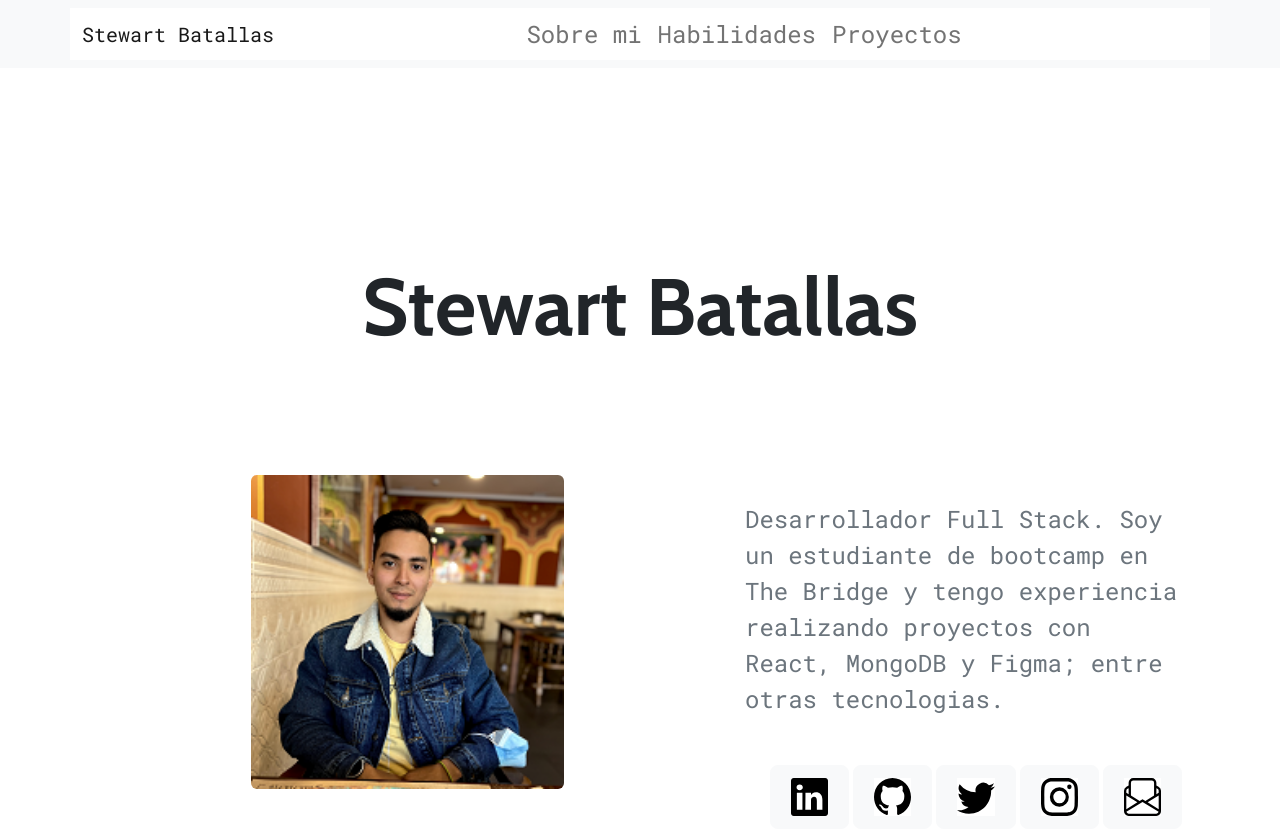
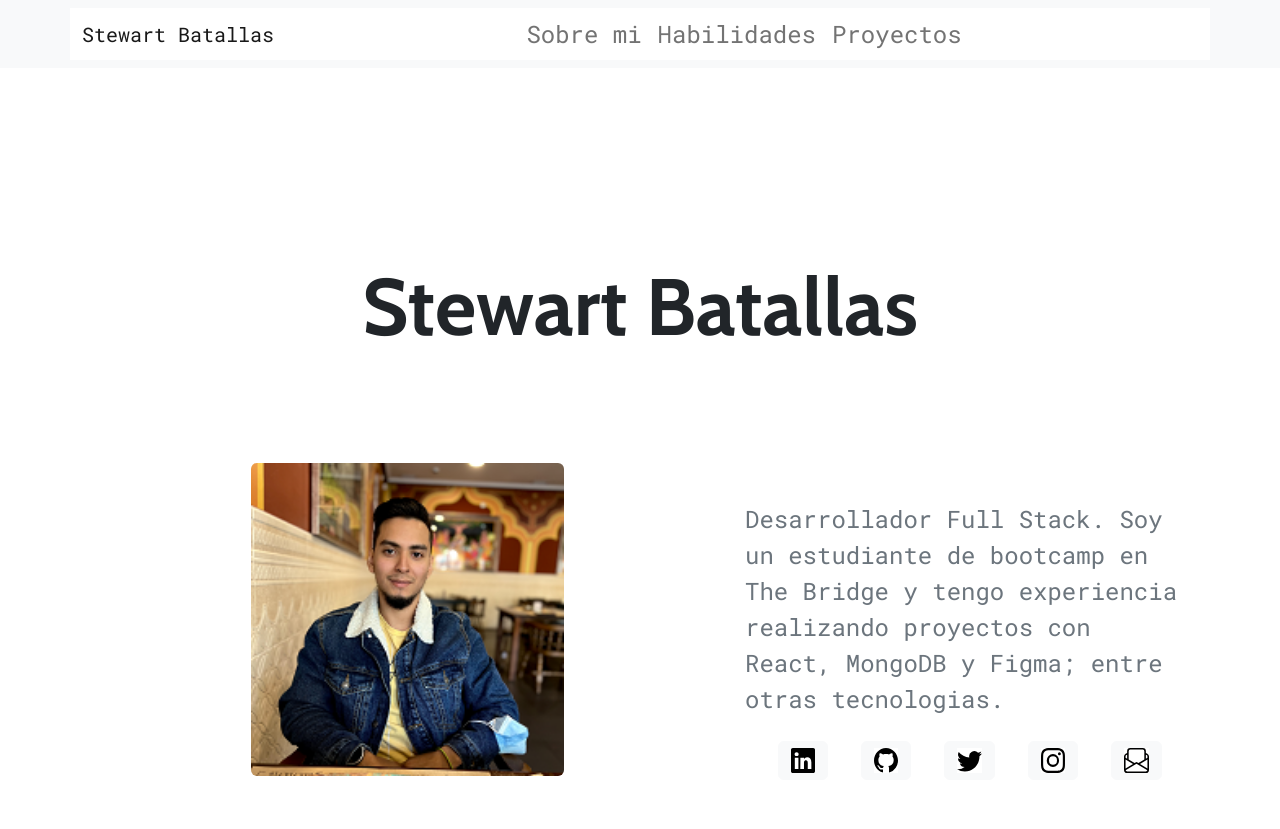
Before and after one commit to swbatallas/sw-portfolio, a React (Create React App) app: page / in a window 1280 px wide. Built offline with nearby package versions, Linux system fonts and the light colour scheme; a web font is replaced by a local one.

Commit message:
arreglo de botones de redes. Antes se chocaban entre ellos.

```diff
--- /dev/null
+++ b/src/Components/Findme/SocialNetworks.css
@@ -0,0 +1,22 @@
+.buttons img {
+    width: 100%;
+    height: auto;
+}
+.buttons {
+    width: 100%;
+    height: auto;
+}
+
+@media ((min-width:768px)) {
+    .buttons {
+        width: 110%;
+        height: auto;
+    }
+}
+
+@media ((min-width:992px)) {
+    .buttons {
+        width: 120%;
+        height: auto;
+    }
+}
--- a/src/Pages/Findme/SocialNetworks.js
+++ b/src/Components/Findme/SocialNetworks.js
@@ -13,12 +13,12 @@ export default function SocialNetworks() {
     ]
 
     return (
-        <Container className='d-flex flex-row justify-content-center align-items-center mt-5' >
+        <Container className='d-flex flex-row justify-content-center align-items-center my-4' >
             {nameOfNetworks.map(network => (
                 <a href={network.url} target="_blank" rel="noreferrer" key={network.name}>
-                    <Button size="lg" className='buttons mx-1 d-flex justify-content center align-items-center'
+                    <Button className='buttons d-flex justify-content center align-items-center'
                         variant='light'>
-                        <Image className='m-1' role='img' src={`Media/${network.name}.svg`} alt={network.name} />
+                        <Image className='' role='img' src={`Media/${network.name}.svg`} alt={network.name} />
                     </Button>
                 </a>
             ))}
--- a/src/Pages/Findme/SocialNetworks.css
+++ /dev/null
@@ -1,8 +0,0 @@
-.buttons img {
-    width: 120%;
-    height: auto;
-}
-.buttons {
-    width: 120%;
-    height: auto;
-}
--- a/src/Pages/Profile/Profile.js
+++ b/src/Pages/Profile/Profile.js
@@ -1,5 +1,5 @@
 import React from 'react'
-import SocialNetworks from '../Findme/SocialNetworks';
+import SocialNetworks from '../../Components/Findme/SocialNetworks';
 import { Row, Col, Container, Image } from 'react-bootstrap'
 import './Profile.css'
 import { Outlet } from 'react-router-dom';
```
